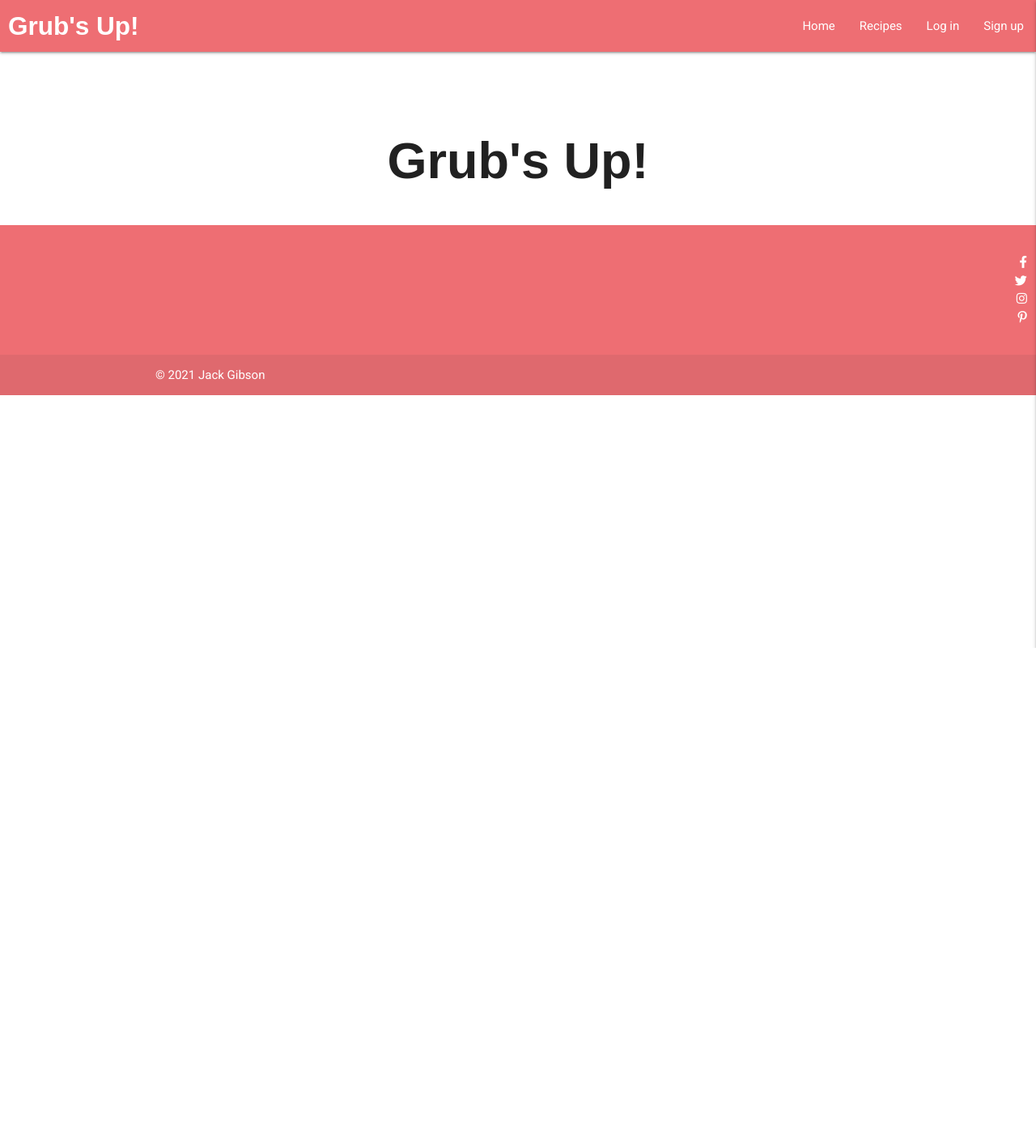
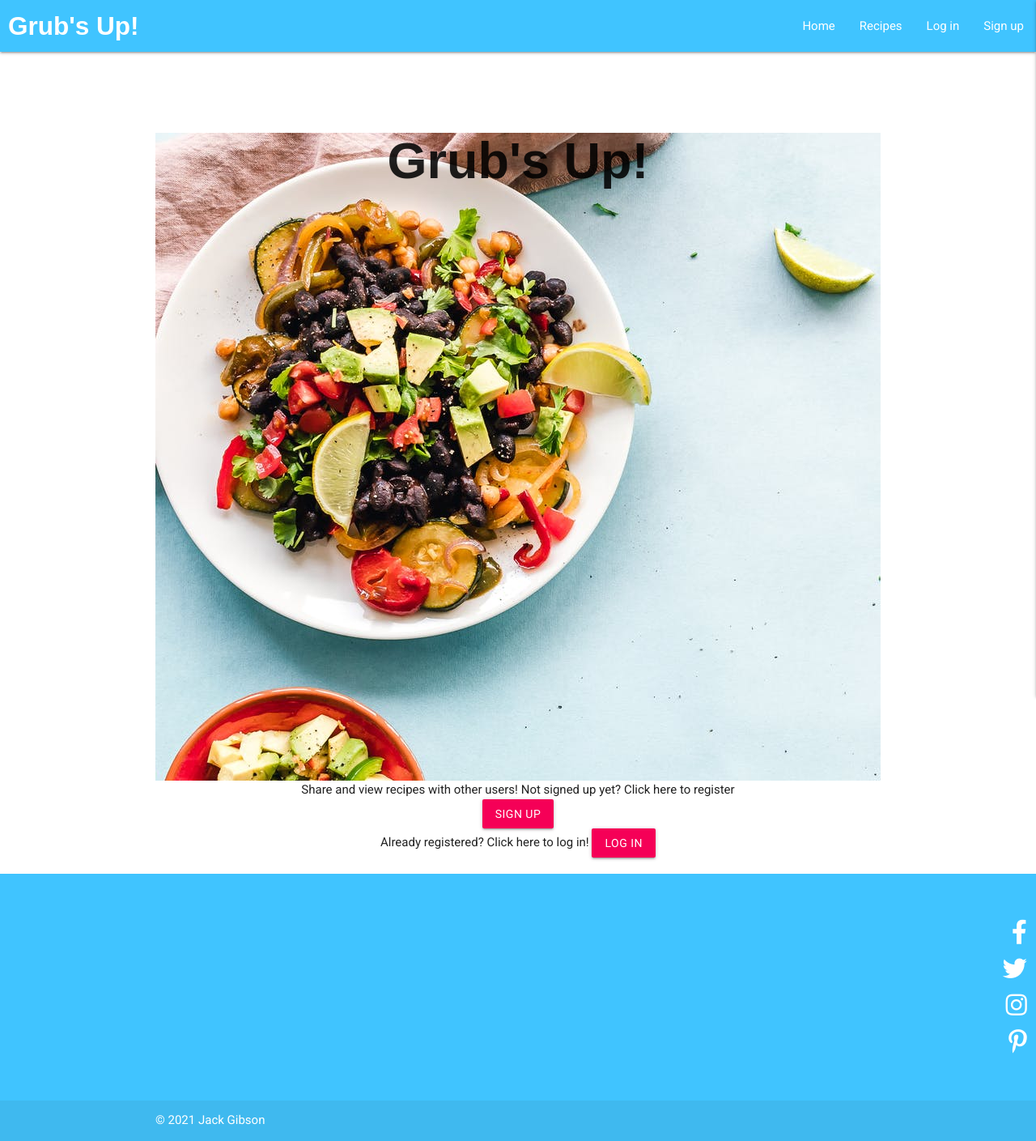
Before and after one commit to Code-Institute-Submissions/JGibson90-MS3--Grubs-Up-_OctResub, a Flask app: page / in a window 1280 px wide. Shown: the whole page at 81% size. Before the commit the page ends 800 px from the top, so only its background shows below. Run offline with Flask 2, Linux system fonts and the light colour scheme; some libraries are stand-ins or nearby versions; some web fonts are replaced.

Commit message:
added materialize color classes to headers and flashes

```diff
--- a/app.py
+++ b/app.py
@@ -25,8 +25,8 @@ def index():
     return render_template(("index.html"))
 
 
-@app.route("/get_recipes")
-def get_recipes():
+@app.route("/recipes_menu")
+def recipes_menu():
     # check if the user logged in is an admin to edit any recipes
     if "user" in session.keys():
         is_admin = session["user"] == ADMIN
@@ -44,6 +44,12 @@ def get_recipes():
 
     recipes = list(mongo.db.recipes.find())
     return render_template("recipes_menu.html", recipes=recipes)
+
+
+@app.route("/recipe_info/<recipe_id>")
+def recipe_info(recipe_id):
+    recipes = list(mongo.db.recipes.find_one({"_id": ObjectId(recipe_id)}))
+    return render_template("recipe_info.html", recipes=recipes)
 
 
 @app.route("/register", methods=["GET", "POST"])
@@ -107,7 +113,6 @@ def profile(username):
     username = mongo.db.users.find_one({"username": session["user"]})["username"]
 
     if session["user"]:
-        recipes = list(mongo.db.recipes.find({"created_by": session["user"]}))
         return render_template("profile.html", username=username)
 
     return redirect(url_for("login"))
@@ -153,7 +158,7 @@ def edit_recipe(recipe_id):
         }
         mongo.db.recipes.update({"_id": ObjectId(recipe_id)}, submit)
         flash("Recipe Edited Successfully")
-        return redirect(url_for("get_recipes"))
+        return redirect(url_for("recipes_menu"))
 
     recipe = mongo.db.recipes.find_one({"_id": ObjectId(recipe_id)})
 
@@ -164,7 +169,7 @@ def edit_recipe(recipe_id):
 def delete_recipe(recipe_id):
     mongo.db.recipes.remove({"_id": ObjectId(recipe_id)})
     flash("Recipe Deleted Successfully")
-    return redirect(url_for("get_recipes"))
+    return redirect(url_for("recipes_menu"))
 
 
 if __name__ == "__main__":
--- a/static/css/style.css
+++ b/static/css/style.css
@@ -13,11 +13,14 @@ body {
 .page-header {
     font-family: "Catamaran", sans-serif;
     font-weight: 600;
+    color: #40c4ff;
 }
 
 .flashed-message {
     font-family: "Hepta Slab", sans-serif;
     font-weight: 600;
+    color: #fafafa;
+    background-color: #ff4081;
 }
 
 
@@ -35,10 +38,19 @@ body {
 
 /* ----------------- Home Page -----------------*/
 
+.hero-image {
+    background: url(static/images/hero-image.jpeg);
+    height: 100vh;
+    width: 100%;
+    z-index: 1;
+    background-repeat: no-repeat;
+}
+
 .hero-header {
     font-family: "Hepta Slab", sans-serif;
     font-weight: 600;
     margin-top: 100px;
+    z-index: 0;
 }
 
 /* ----------------- Recipe Details -----------------*/
@@ -46,10 +58,35 @@ body {
 .recipe-name {
     font-weight: 600;
     font-family: "Catamaran", sans-serif;
+    color: #40c4ff;
+}
+
+/* ----------------- Register/Login -----------------*/
+
+.btn-large:hover {
+    color: #b3e5fc;
+    transition: all 0.2s ease-in-out;
+    -moz-transition: all 0.2s ease-in-out;
+    -webkit-transition: all 0.2s ease-in-out;
+    -o-transition: all 0.2s ease-in-out;
 }
 
 /* ----------------- Footer -----------------*/
 
 .social-links {
-    display: block;
+    display: inline-block;
+    font-size: 200%;
 }
+
+.social-links a {
+    text-decoration: none;
+    color: white;
+}
+
+.social-links a i:hover {
+    color: #b3e5fc;
+    transition: all 0.2s ease-in-out;
+    -moz-transition: all 0.2s ease-in-out;
+    -webkit-transition: all 0.2s ease-in-out;
+    -o-transition: all 0.2s ease-in-out;
+}
--- a/templates/base.html
+++ b/templates/base.html
@@ -15,17 +15,17 @@
 
     <header>
         <!-- top navbar -->
-        <nav class="nav-extended text-shadow">
+        <nav class="nav-extended light-blue accent-2 text-shadow">
             <div class="nav-wrapper">
-            <a href="{{ url_for('get_recipes') }}" class="brand-logo">Grub's Up!</a>
+            <a href="{{ url_for('recipes_menu') }}" class="brand-logo">Grub's Up!</a>
             <a href="#" data-target="mobile-demo" class="sidenav-trigger right"><i class="fas fa-bars"></i></a>
             <ul class="right hide-on-med-and-down">
                 <li><a href="{{ url_for('index') }}">Home</a></li>
-                <li><a href="{{ url_for('get_recipes') }}">Recipes</a></li>
+                <li><a href="{{ url_for('recipes_menu') }}">Recipes</a></li>
                 {% if session.user %}
                     <li><a href="{{ url_for('profile', username=session['user']) }}">Profile</a></li>
-                    <li><a href="{{ url_for('add_recipe')}}">Add A Recipe</a></li>
-                    <li><a href="{{ url_for('logout')}}">Log out</a></li>
+                    <li><a href="{{ url_for('add_recipe') }}">Add A Recipe</a></li>
+                    <li><a href="{{ url_for('logout') }}">Log out</a></li>
                 {% else %}
                     <li><a href="{{ url_for('login') }}">Log in</a></li>
                     <li><a href="{{ url_for('register') }}">Sign up</a></li>
@@ -38,7 +38,7 @@
         <ul class="sidenav" id="mobile-demo">
             <li><h4 class="center-align">Grub's Up!</h4></li>
             <li><a href="{{ url_for('index') }}">Home</a></li>
-            <li><a href="{{ url_for('get_recipes') }}">Recipes</a></li>
+            <li><a href="{{ url_for('recipes_menu') }}">Recipes</a></li>
            {% if session.user %}
                 <li><a href="{{ url_for('profile', username=session['user']) }}">Profile</a></li>
                 <li><a href="{{ url_for('add_recipe') }}">Add A Recipe</a></li>
@@ -68,14 +68,15 @@
 
         {% endblock %}
     </main>
-    <footer class="page-footer">
+    <footer class="page-footer light-blue accent-2">
         <div class="row">
-            <div class="col s12 right-align">
+            <div class="col m8"></div>
+            <div class="col m4 right-align">
                 <ul class="social-links">
-                    <li><i class="fab fa-facebook-f"></i></li>
-                    <li><i class="fab fa-twitter"></i></li>
-                    <li><i class="fab fa-instagram"></i></li>
-                    <li><i class="fab fa-pinterest-p"></i></li>
+                    <li><a href=""><i class="fab fa-facebook-f"></a></i></li>
+                    <li><a href=""><i class="fab fa-twitter"></i></a></li>
+                    <li><a href=""><i class="fab fa-instagram"></i></a></li>
+                    <li><a href=""><i class="fab fa-pinterest-p"></i></a></li>
                 </ul>
             </div>
         </div>
--- a/templates/index.html
+++ b/templates/index.html
@@ -1,10 +1,26 @@
 {% extends "base.html" %}
 {% block content%}
 
-<div class="row">
-    <div class="col s12 center-align">
-        <h1 class="hero-header">Grub's Up!</h1>
+<main>
+    <div class="hero-image">
+        <div class="center-align">
+            <h1 class="hero-header">Grub's Up!</h1>
+        </div>
     </div>
-</div>
+</main>
+
+<section>
+    <div class="container">
+        <div class="row">
+            <div class="col s12 center-align">
+                Share and view recipes with other users! Not signed up yet? Click here to register
+                <a href="{{ url_for('register') }}" class="btn pink accent-3">Sign Up</a>
+            </div>
+            <div class="col s12 center-align">
+                Already registered? Click here to log in!
+                <a href="{{ url_for('login') }}"class="btn pink accent-3">Log In</a>
+            </div>
+        </div>
+</section>
 
 {% endblock %}
--- a/templates/login.html
+++ b/templates/login.html
@@ -5,7 +5,7 @@
 
     <div class="row">
         <form class="col s12 m8 offset-m2" method="POST" action="{{ url_for('login') }}">
-            <div class="card-panel teal">
+            <div class="card-panel blue lighten-1">
                 <!-- username -->
                 <div class="row">
                     <div class="input-field col s12">
@@ -26,8 +26,8 @@
                 </div>
                 <!-- log in -->
                 <div class="row">
-                    <button class="col s12 text-shadow btn-large" type="submit">
-                        Log In <i class="fas fa-sign-in-alt"></i>
+                    <button class="col s12 text-shadow btn-large pink accent-3" type="submit">
+                       Log In <i class="fas fa-sign-in-alt"></i>
                     </button>
                 </div>
             </div>
--- a/templates/profile.html
+++ b/templates/profile.html
@@ -3,8 +3,8 @@
 
     <div class="row">
         <div class="col s12 m8 offset-m2">
-            <div class="card-panel teal">
-                <h3 class="page-header center-align">
+            <div class="card-panel blue lighten-1">
+                <h3 class="page-header white-text center-align">
                     {{ username }}'s Profile
                 </h3>
             </div>
--- a/templates/register.html
+++ b/templates/register.html
@@ -5,7 +5,7 @@
 
     <div class="row">
         <form class="col s12 m8 offset-m2" method="POST" action="{{ url_for('register') }}">
-            <div class="card-panel teal">
+            <div class="card-panel blue lighten-1">
                 <!-- username -->
                 <div class="row">
                     <div class="input-field col s12">
@@ -26,7 +26,7 @@
                 </div>
                 <!-- register -->
                 <div class="row">
-                    <button class="col s12 text-shadow btn-large" type="submit">
+                    <button class="col s12 text-shadow btn-large pink accent-3" type="submit">
                         Register <i class="fas fa-sign-in-alt"></i>
                     </button>
                 </div>
```
Also changed, not shown: templates/recipe_info.html (renamed from templates/recipe.html, +15 -15 lines), templates/recipes_menu.html (+3 -42 lines), static/images/hero-image.jpeg (added).
